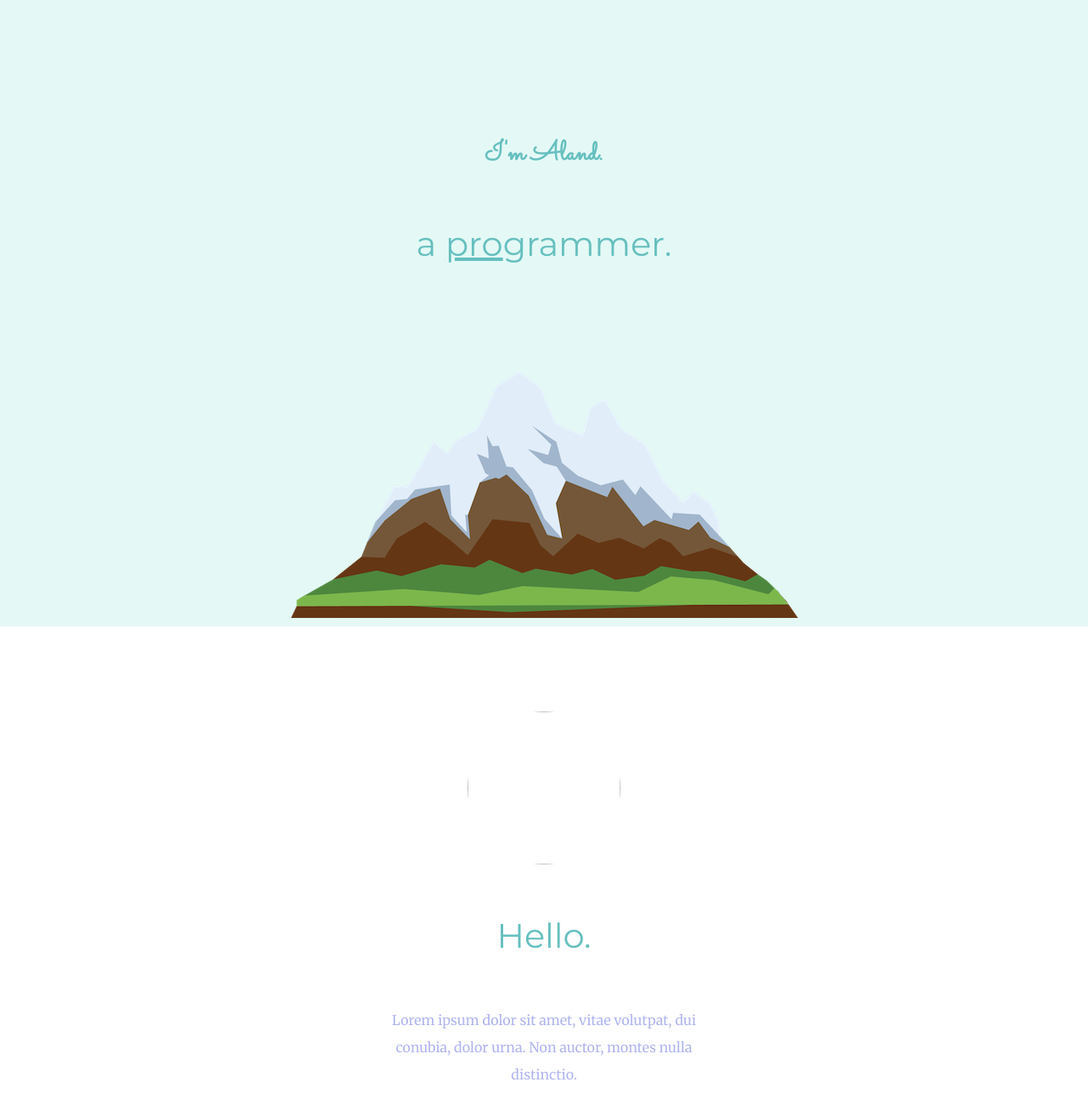
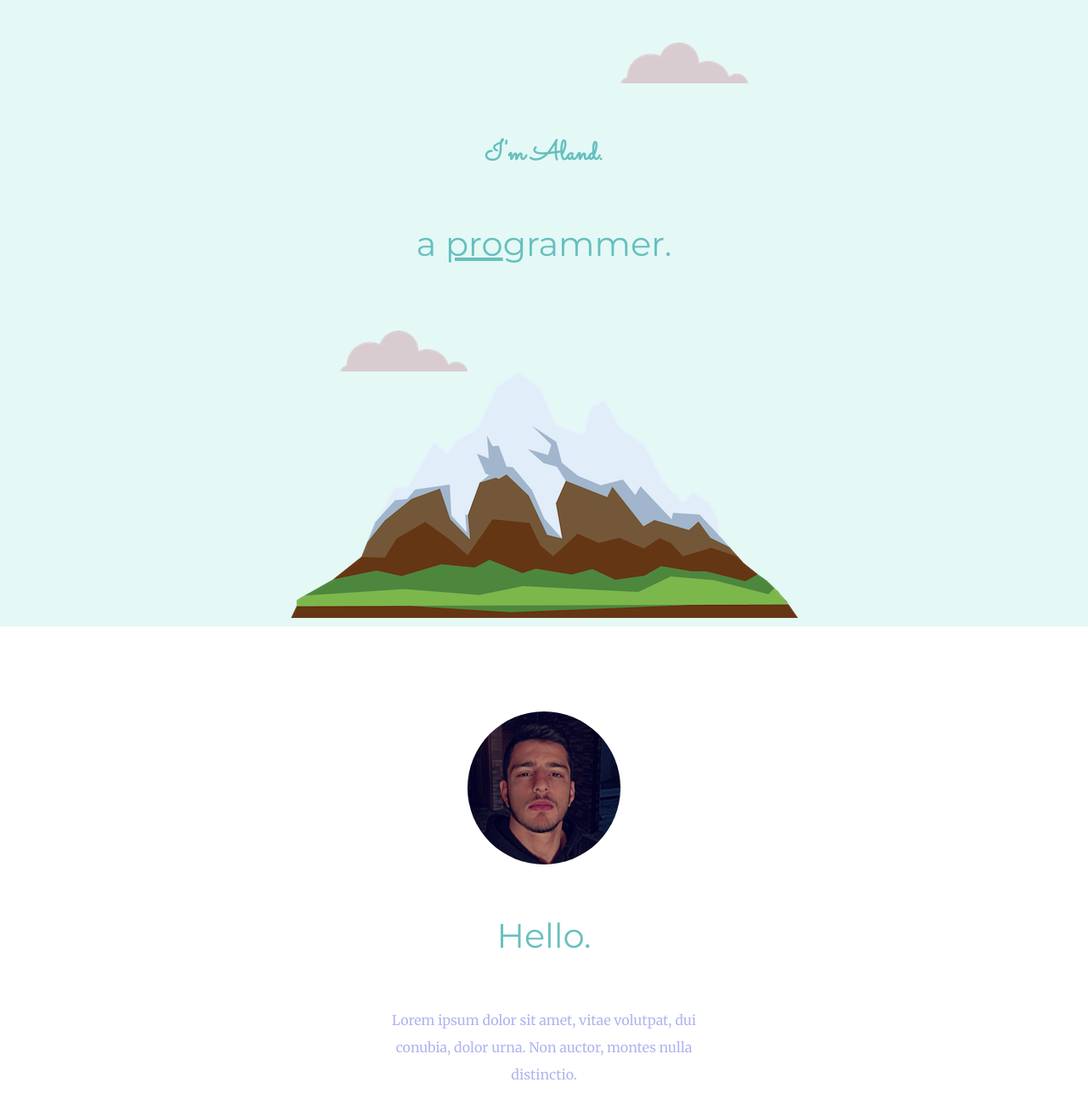
Before and after one commit to Alandkf/cld0, a plain HTML site: page index.html in a window 1280 px wide. Shown: the top 1300 px of the page at 85% size. Drawn offline with Linux system fonts and the light colour scheme; the site is published under a folder, as on GitHub Pages, so addresses that start at the root find nothing.

Commit message:
Update index.html

```diff
--- a/index.html
+++ b/index.html
@@ -13,16 +13,16 @@
 <body>
 
     <div class="top-container">
-        <img class="top-cloud" src="/CSS - My Site Images/cloud.png" alt="">
+        <img class="top-cloud" src="CSS - My Site Images/cloud.png" alt="">
         <h1>I'm Aland.</h1>
         <h2>a <span class="pro">pro</span>grammer.</h2>
-        <img class="buttom-cloud" src="/CSS - My Site Images/cloud.png" alt="">
+        <img class="buttom-cloud" src="CSS - My Site Images/cloud.png" alt="">
         <img src="CSS - My Site Images/mountain.png" alt="">
     </div>
 
     <div class="middle-container">
         <div class="profile">
-          <img id="rekar" src="/CSS - My Site Images/RekarD.jpg" alt="">
+          <img id="rekar" src="CSS - My Site Images/RekarD.jpg" alt="">
           <h2>Hello.</h2>
           <p id="intro">Lorem ipsum dolor sit amet, vitae volutpat, dui conubia, dolor urna. Non auctor, montes nulla distinctio.</p>
         </div>
@@ -30,12 +30,12 @@
         <div class="skills">
           <h2>My Skills.</h2>
           <div class="skill-row">
-            <img class="pc" src="/CSS - My Site Images/computer.png" alt="">
+            <img class="pc" src="CSS - My Site Images/computer.png" alt="">
             <h3>Lorem & Ipsum</h3>
             <p>Lorem ipsum dolor sit amet, quis in duis, iaculis id felis. Consectetuer vestibulum, nunc urna lectus, erat ligula. Hendrerit nam, lectus ante, ut lorem eros.</p>
           </div>
           <div  class="skill-row">
-            <img  class="chillies" src="/CSS - My Site Images/chillies.png" alt="">
+            <img  class="chillies" src="CSS - My Site Images/chillies.png" alt="">
             <h3>Lorem Ipsum Dolor</h3>
             <p>Lorem ipsum dolor sit amet, mauris sed consectetuer. Etiam et eu, bibendum interdum, lacus quis mauris. Curabitur wisi, quisque vel eu, rutrum nam.</p>
           </div>
```
